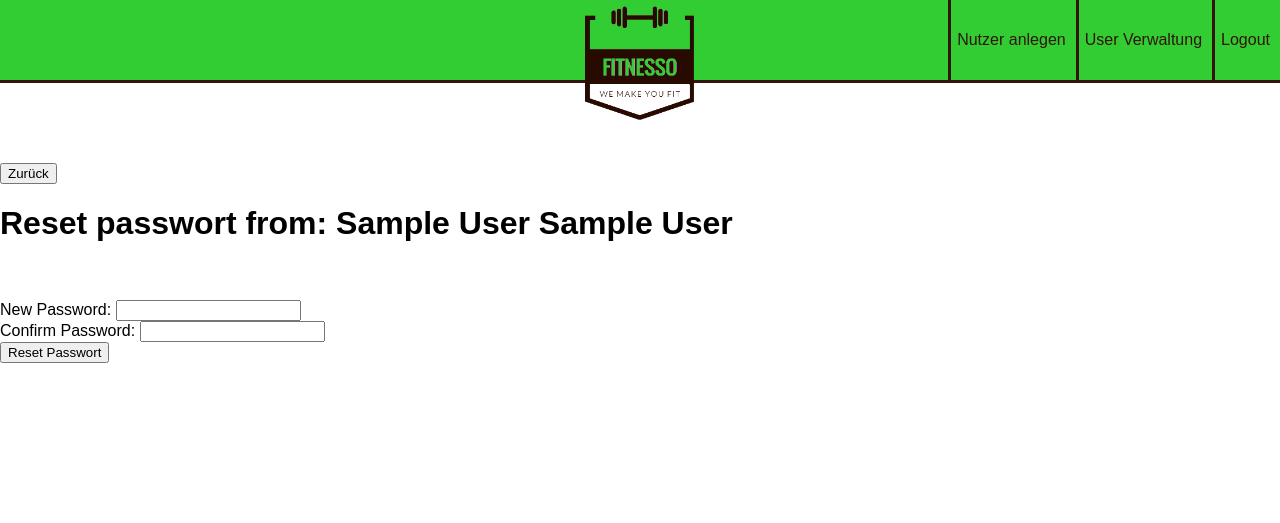
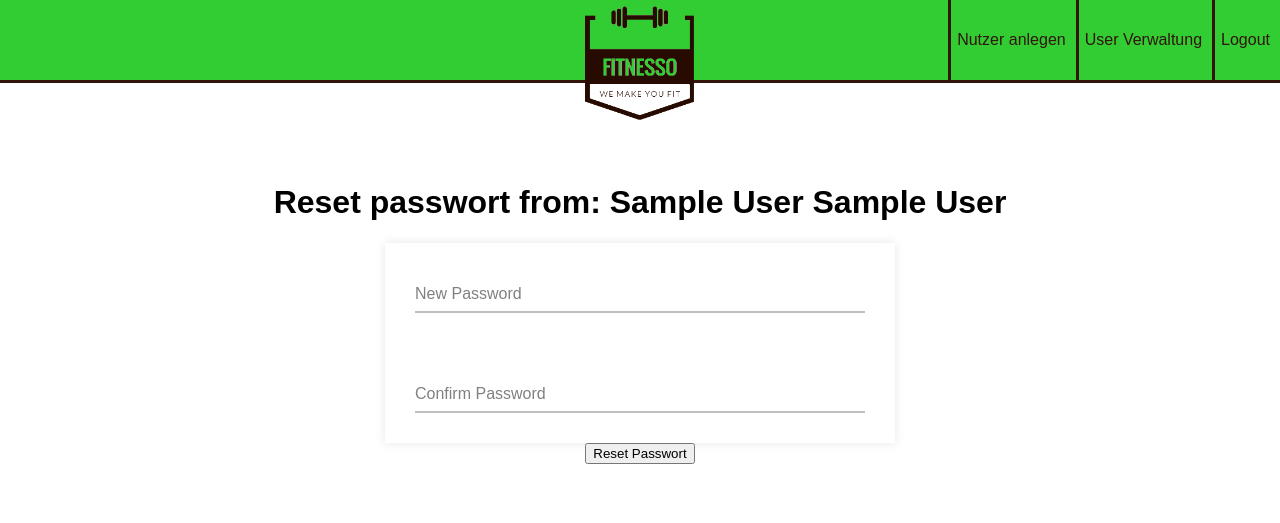
Before and after one commit to maltemosler/Fitnesso, a Django app: page /reset_password/1 in a window 1280 px wide. Shown: the top 523 px of the page. Run offline with Django 3.2, Linux system fonts and the light colour scheme; a user stored in the database is signed in; tables that the repository leaves empty hold one stand-in row (values such as "Sample post").

Commit message:
Update CSS and fixed User Navbar

```diff
--- a/API/templates/frame.html
+++ b/API/templates/frame.html
@@ -18,9 +18,13 @@
 
 {% if request.user.is_authenticated %}
     <div id="navbar">
-        <button class="nav-btn" onclick="location.href='/user_anlegen'">Nutzer anlegen</button>
-        <button class="nav-btn" onclick="location.href='/user_verwaltung'">User Verwaltung</button>
-        <button class="nav-btn" onclick="window.location = '{% url "user_logout" %}';">Logout</button>
+        {% if request.user.fitnessouser.is_trainer %}
+            <button class="nav-btn" onclick="location.href='/user_anlegen'">Nutzer anlegen</button>
+            <button class="nav-btn" onclick="location.href='/user_verwaltung'">User Verwaltung</button>
+            <button class="nav-btn" onclick="window.location = '{% url "user_logout" %}';">Logout</button>
+        {% else %}
+            <button class="nav-btn" onclick="window.location = '{% url "user_logout" %}';">Logout</button>
+        {% endif %}
     </div>
 
     <div id="logo-nav">
--- a/API/templates/reset_passwort.html
+++ b/API/templates/reset_passwort.html
@@ -5,19 +5,32 @@
 {% block content %}
     {% if request.user.is_authenticated %}
         {% if request.user.fitnessouser.is_trainer %}
-            <button onclick="location.href='/user_verwaltung'">Zurück</button>
+        <link rel="stylesheet" href="{% static "css/create-user.css" %}">
+        <div id="content">
+            <h1>Reset passwort from: {{ vorname }} {{ nachname }}</h1>
+            <div id="form">
+                <div class="wrapper">
+                    <div class = "input-data">
+                        <input id="reset-new_password" type="password" required>
+                        <div class="underline"></div>
+                        <label>New Password</label>
+                    </div>
+                </div>
 
-
-            <h1>Reset passwort from: {{ vorname }} {{ nachname }}</h1>
-            <br>
-            <br>
-            New Password: <input id="reset-new_password" type="password"> <br>
-            Confirm Password: <input id="reset-new_password-confirmation" type="password"> <br>
-            <button onclick="reset_password()">Reset Passwort</button>
-
-            <div id="register-error-password" style="display:none"></div>
-            <div id="register-error-password-repeat" style="display:none">Passwörter stimmen nicht übersien</div>
-            <br>
+                <div class="wrapper">
+                    <div class = "input-data">
+                        <input id="reset-new_password-confirmation" type="password" required>
+                        <div class="underline"></div>
+                        <label>Confirm Password</label>
+                    </div>
+                </div>
+            </div>
+                <button onclick="reset_password()">Reset Passwort</button>
+            <div class="wrapper">
+                <div id="register-error-password" style="display:none"></div>
+                <div id="register-error-password-repeat" style="display:none">Passwörter stimmen nicht übersien</div>
+            </div>
+        </div>
 
         {% endif %}
     {% endif %}
--- a/API/templates/user_anlegen.html
+++ b/API/templates/user_anlegen.html
@@ -7,6 +7,7 @@
         <link rel="stylesheet" href="{% static "css/create-user.css" %}">
         <div id="content">
             <h1>Nutzer anlegen</h1>
+
             <div id="form">
                 <div class="wrapper">
                     <div class = "input-data">
--- a/API/templates/user_verwaltung.html
+++ b/API/templates/user_verwaltung.html
@@ -15,7 +15,8 @@
                         <th>Nachname</th>
                         <th>Vorname</th>
                         <th>Goals</th>
-                        <th>delete</th>
+                        <th>Reset Password</th>
+                        <th>Delete</th>
                     </tr>
                 </thead>
                 <tbody>
```
Lines whose indentation alone changed are shown as unchanged.
